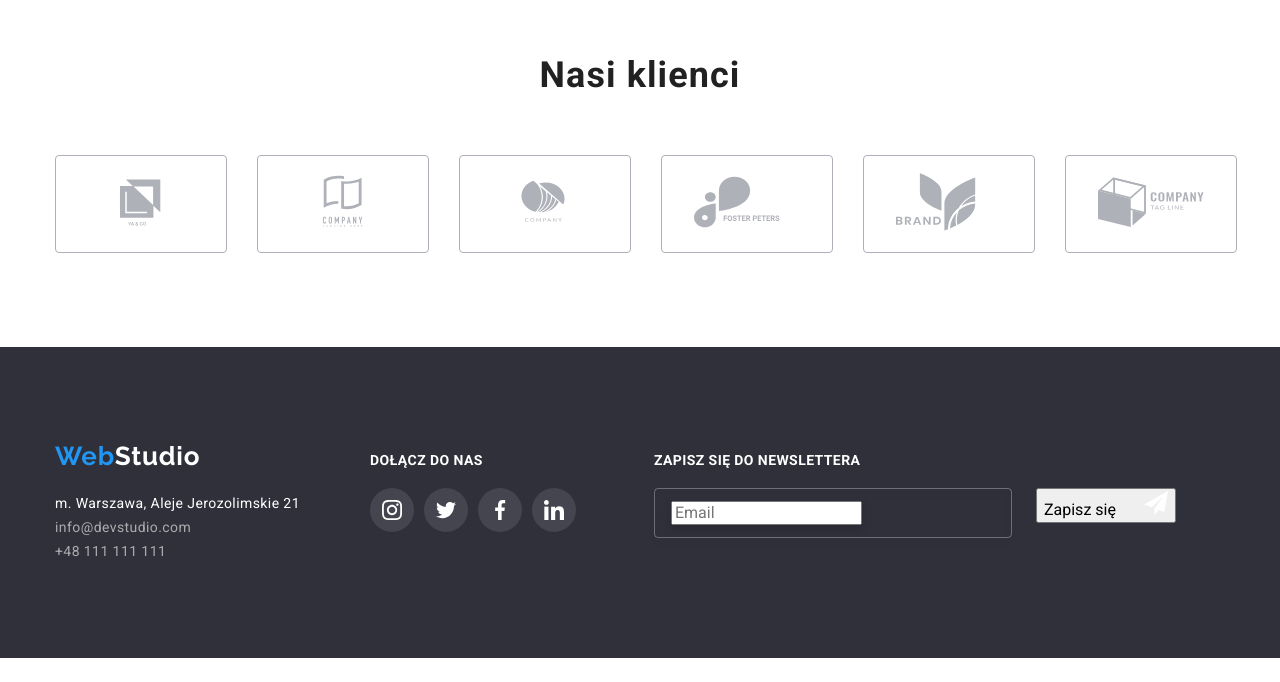
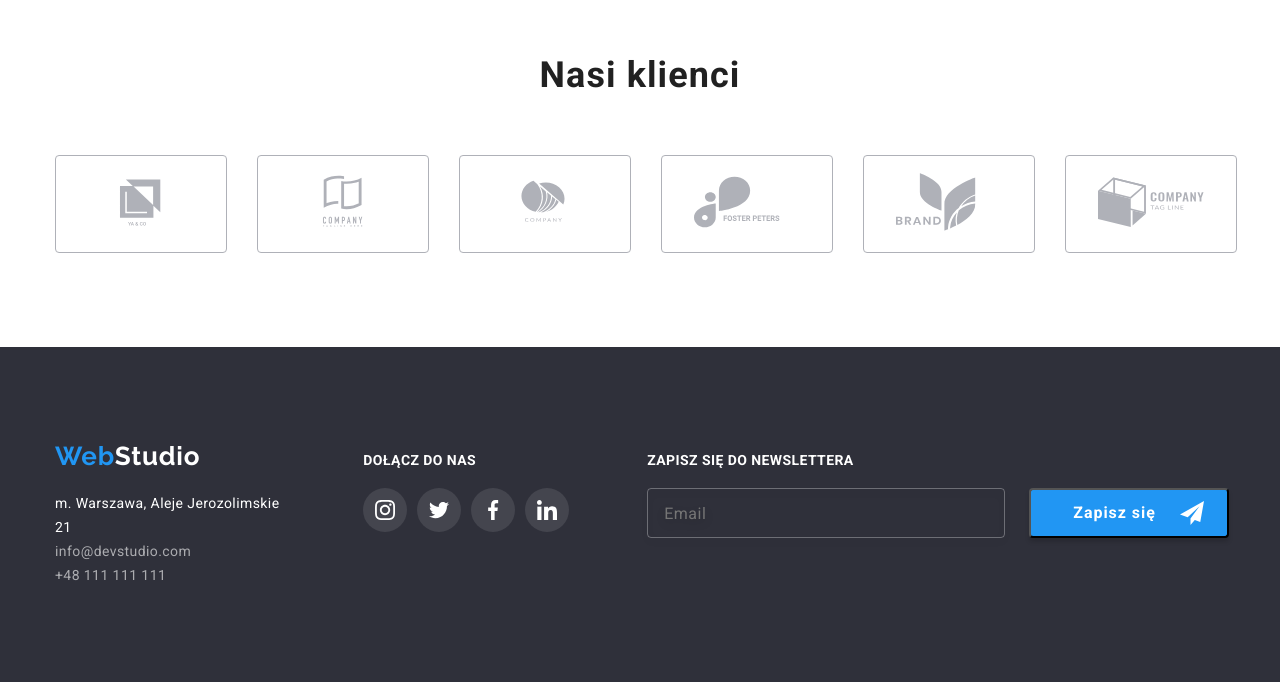
Before and after one commit to KlaudiaK0205/goit-markup-hw-06, a plain HTML site: page index.html in a window 1280 px wide. Shown: the part 2407-3089 px from the top of the page. Before the commit the page ends 3065 px from the top, so only its background shows below. Drawn offline with nearby package versions, Linux system fonts and the light colour scheme.

Commit message:
Update index.html

```diff
--- a/index.html
+++ b/index.html
@@ -440,19 +440,19 @@
           <form name="signup_form" autocomplete="on" novalidate>
             <ul class="singup-list list">
               <li class="singup-list-item">
-                <label class="singup-email">
-                  <input type="email" name="email" placeholder="Email"/>
+                <label>
+                  <input class="singup-email" type="email" name="email" placeholder="Email"/>
                 </label>
               </li>
 
               <li class="singup-list-item">
-                <button class="singup-title" type="singup">Zapisz się
+                <button class="singup-btn" type="submit">Zapisz się
                   <svg class="singup-icon">
                     <use href="./images/sprite.svg#icon-icon-send"></use>
                   </svg>
                 </button>
               </li>
-            <ul>
+            </ul>
           </form>
         </div>
       </div>
@@ -491,7 +491,7 @@
           <li class="form-list-item">
             Komentarz
             <label class="form-label">
-              <textarea name="feedback" rows="5" resize="none" placeholder="Wprowadź tekst"></textarea>
+              <textarea name="feedback" rows="5" placeholder="Wprowadź tekst"></textarea>
             </label>
           </li>
           </p>
```
